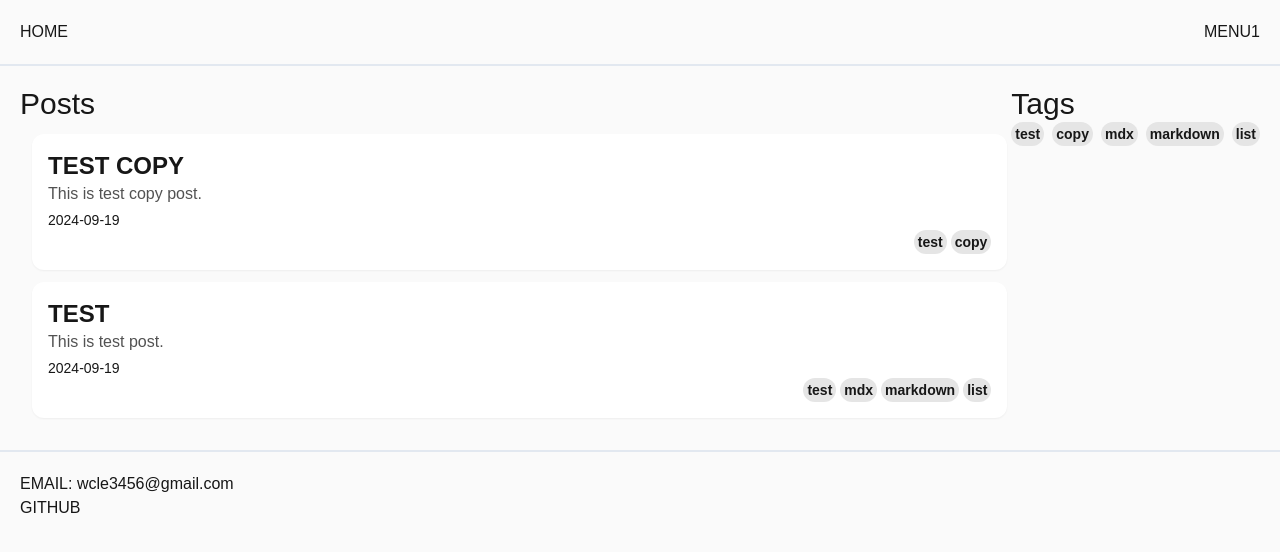
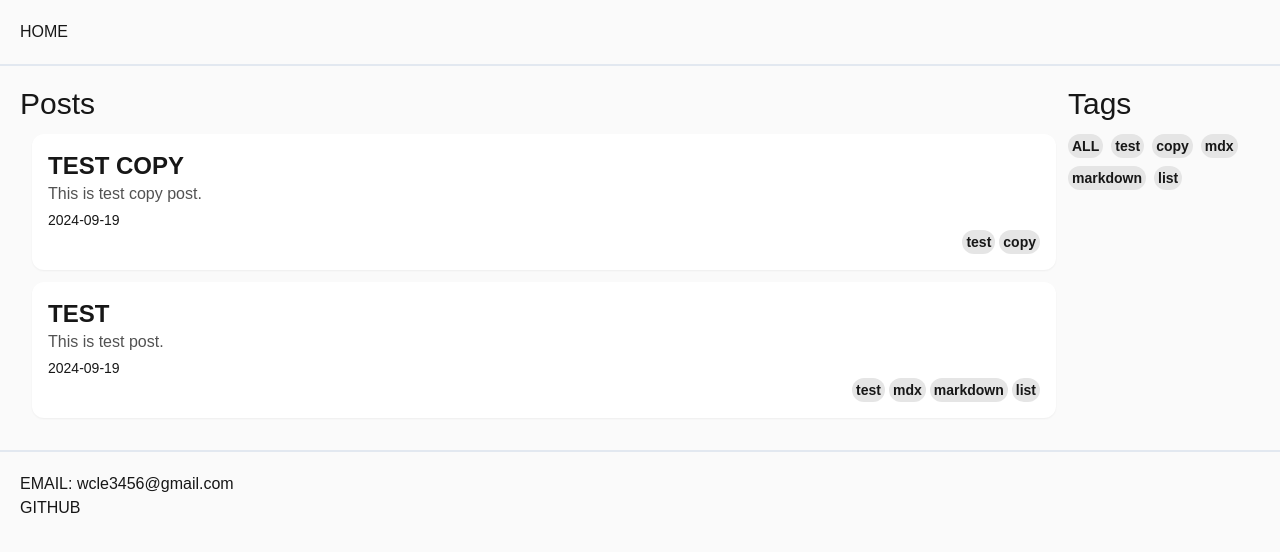
Before and after one commit to rdg1029/rdg1029.github.io, a Next.js app: page / in a window 1280 px wide. Shown: the top 552 px of the page. Built offline with nearby package versions, Linux system fonts and the light colour scheme.

Commit message:
Update pages.index.tsx : Apply post view components

```diff
--- a/src/pages/index.tsx
+++ b/src/pages/index.tsx
@@ -1,19 +1,20 @@
-import { useRouter } from 'next/router';
 import type { InferGetStaticPropsType, GetStaticProps } from 'next'
 import { mdxFilePaths, getMdxData, FrontMatter } from "@/lib/mdx-utils";
-import PostItem from '@/components/post-item';
+import { useState } from 'react';
+import PostList from '@/components/post-list';
+import PostTag from '@/components/post-tag';
 
-export const getStaticProps: GetStaticProps<{ postList: FrontMatter[], tagList: string[] }> = (async () => {
-  const postList = await Promise.all(mdxFilePaths.map(async (fileName) => {
+export const getStaticProps: GetStaticProps<{ postListAll: FrontMatter[], tagList: string[] }> = (async () => {
+  const postListAll = await Promise.all(mdxFilePaths.map(async (fileName) => {
     const mdxSource = await getMdxData(`${fileName}`);
     return Object.assign(mdxSource.frontmatter, { id: fileName.replace(".mdx", "") }) as FrontMatter;
   }));
-  const tagList = postList.map((data) => data.tag).reduce((acc, cur) => acc.concat(cur));
-  return { props: { postList, tagList } }
+  const tagList = Array.from(new Set(postListAll.map((data) => data.tag).reduce((acc, cur) => acc.concat(cur))));
+  return { props: { postListAll, tagList } }
 });
 
-export default function Home({ postList, tagList }: InferGetStaticPropsType<typeof getStaticProps>) {
-  const router = useRouter();
+export default function Home({ postListAll, tagList }: InferGetStaticPropsType<typeof getStaticProps>) {
+  const [postList, setPostList] = useState(postListAll);
   return (
     <div className='flex flex-col max-w-screen-xl min-w-80 w-full m-auto'>
       <header className='p-5 border-2 border-x-0 border-t-0 border-b-slate-200'>
@@ -22,26 +23,18 @@ export default function Home({ postList, tagList }: InferGetStaticPropsType<type
             <a href='/'>HOME</a>
           </div>
           <div className='flex lg:gap-x-12'>
-            <p>MENU1</p>
+            {/* <p>MENU1</p>
+            <p>MENU2</p>
+            <p>MENU3</p> */}
           </div>
         </nav>
       </header>
-      <main className='flex flex-row gap-x-4 max-w-screen-xl w-full m-auto p-5'>
+      <main className='flex flex-row gap-x-4 w-full m-auto p-5'>
         <div className='grow'>
-          <p className="text-3xl">Posts</p>
-          {postList.map((data, idx) => {
-            return (
-              <PostItem key={idx} data={data} onClick={() => router.push(`/posts/${data.id}`)} />
-            )
-          })}
+          <PostList list={postList} />
         </div>
         <div className='grow-0'>
-          <p className="text-3xl">Tags</p>
-          <div className='flex flex-wrap gap-2'>
-            {Array.from(new Set(tagList)).map((tagName, idx) => {
-              return <p className='rounded-xl bg-neutral-200 text-sm font-semibold py-0.5 px-1' key={idx}>{tagName}</p>
-            })}
-          </div>
+          <PostTag tagList={tagList} postListAll={postListAll} setPostList={setPostList} />
         </div>
       </main>
       <footer className='p-5 border-2 border-x-0 border-b-0 border-t-slate-200'>
```
